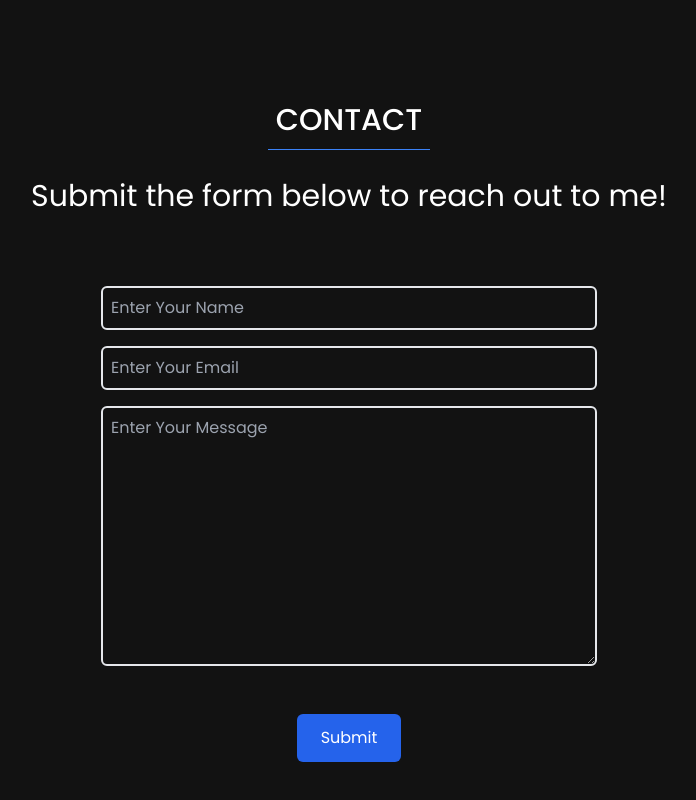
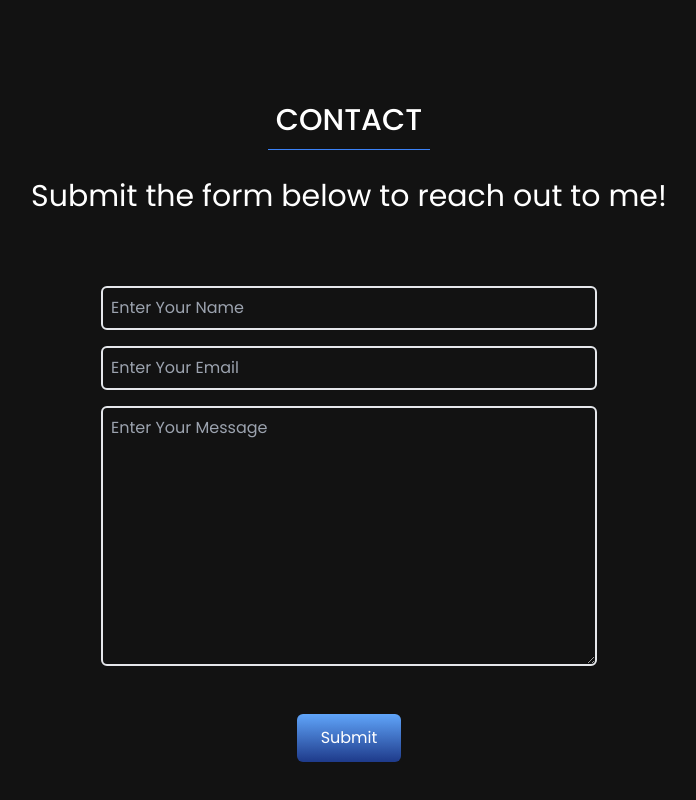
Before and after one commit to ankitbhatt885github/personalportfolio, a React (Create React App) app: page / in a window 1280 px wide. Shown: the part 4196-4996 px from the top of the page, without its empty margins (291-987 px from the left). Built offline with nearby package versions, Linux system fonts and the light colour scheme.

Commit message:
updated the buttons

```diff
--- a/src/components/Contact.jsx
+++ b/src/components/Contact.jsx
@@ -25,7 +25,7 @@
 
                         <textarea name="message" placeholder="Enter Your Message" rows="10" className="p-2 bg-transparent border-2 rounded-md text-white focus:outline-none "></textarea>
 
-                        <button className="text-white  bg-blue-600 px-6 py-3  mt-8 mx-auto flex items-center rounded-md hover:scale-110 hover:bg-blue-700 duration-300">Submit</button>
+                        <button className="text-white    px-6 py-3  mt-8 mx-auto flex items-center rounded-md hover:scale-110 bg-gradient-to-b from-blue-400 to-blue-900 duration-300">Submit</button>
                     </form>
                 </div>
             </div>
```
